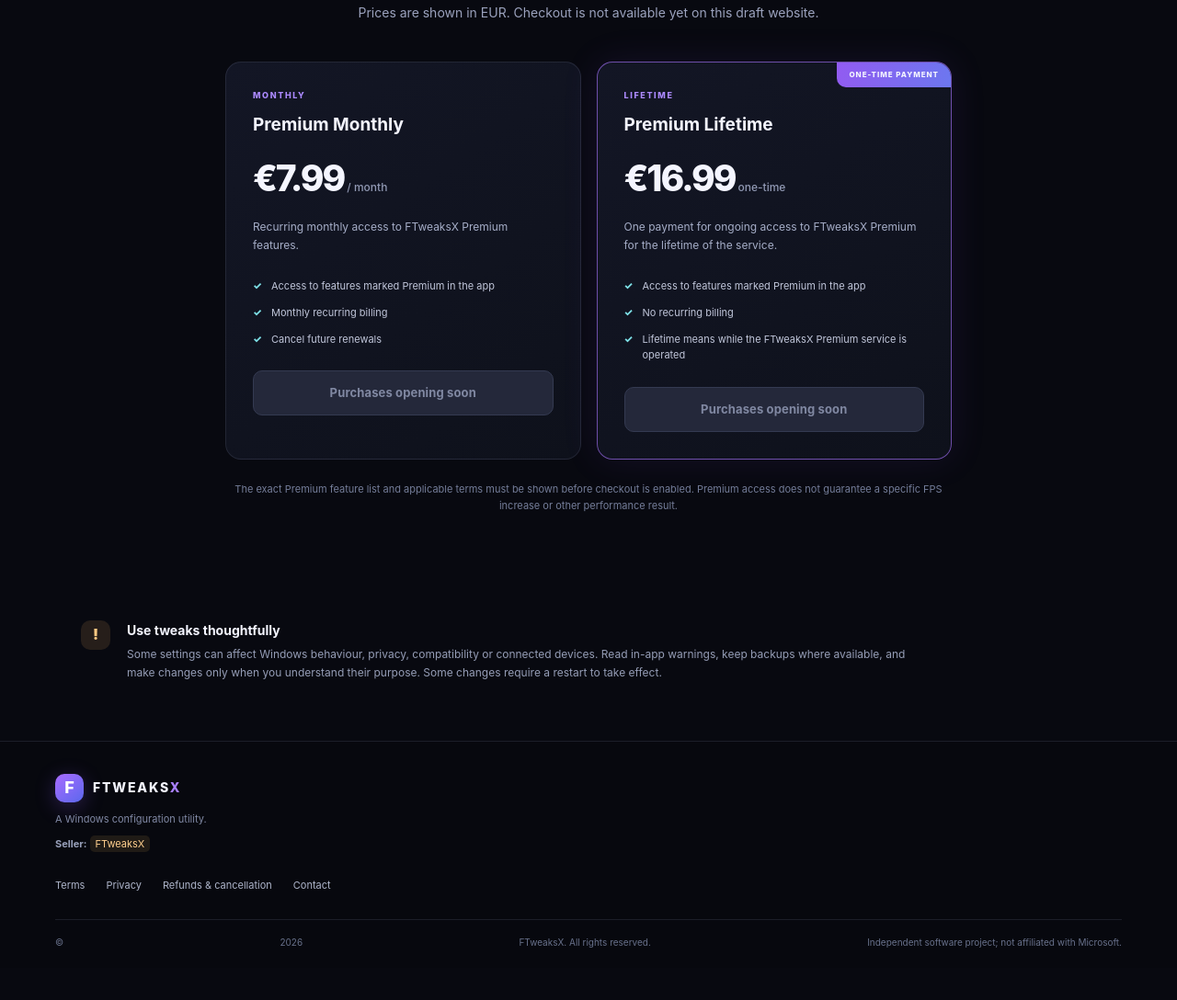
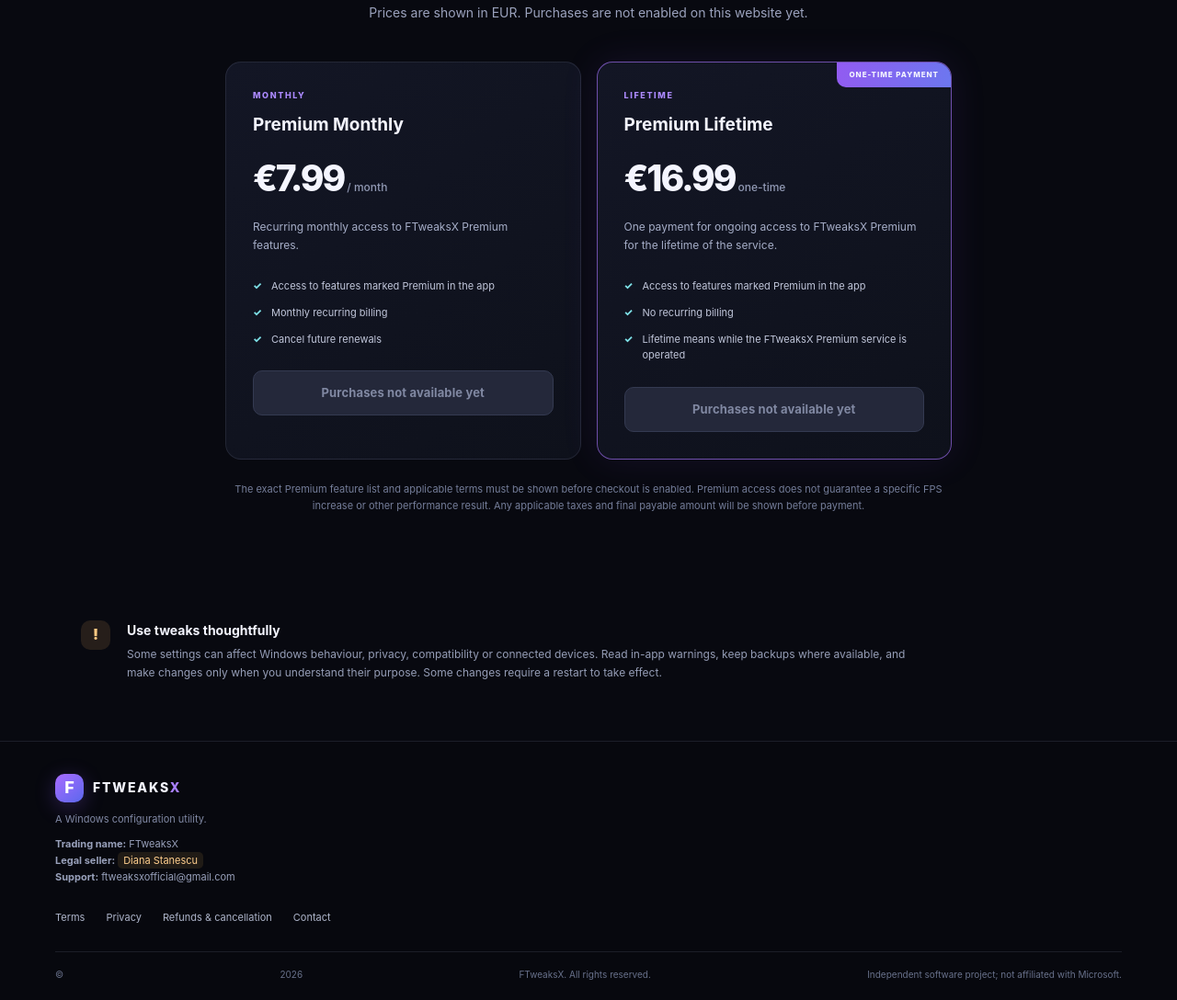
Before and after one commit to FTweaksX/ftweaksx-site, a plain HTML site: page index.html in a window 1280 px wide. Shown: the part 1574-2662 px from the top of the page at 92% size. Before the commit the page ends 2627 px from the top, so only its background shows below. Drawn offline with Linux system fonts and the light colour scheme.

Commit message:
index.html

```diff
--- a/index.html
+++ b/index.html
@@ -9,15 +9,11 @@
   <link rel="stylesheet" href="styles.css">
 </head>
 <body>
-
 <header class="site-header">
   <a class="brand" href="index.html" aria-label="FTweaksX home"><span class="brand-mark">F</span><span>FTWEAKS<span class="brand-x">X</span></span></a>
-    <nav aria-label="Main navigation">
-      <a href="#features">Features</a><a href="#plans">Plans</a><a href="contact.html">Support</a>
-    </nav>
-    <a class="header-cta" href="#plans">Explore plans <span>↗</span></a>
+  <nav aria-label="Main navigation"><a href="index.html#features">Features</a><a href="index.html#plans">Plans</a><a href="contact.html">Support</a></nav>
+  <a class="header-cta" href="index.html#plans">Explore plans <span>↗</span></a>
 </header>
-
 <main>
   <section class="hero wrap">
     <div class="hero-copy">
@@ -31,48 +27,41 @@
       <div class="glow"></div>
       <div class="mock-window">
         <div class="mock-top"><div class="mock-brand"><i>F</i> FTWEAKSX</div><div class="mock-controls"><b></b><b></b><b></b></div></div>
-          <div class="mock-body">
-            <aside class="mock-side"><div class="mock-side-active"></div><i></i><i></i><i></i><i></i><i></i></aside>
-            <div class="mock-content"><div class="mock-kicker">DASHBOARD</div><div class="mock-title">Welcome back.</div><div class="mock-metrics"><div><small>ACTIVE TWEAKS</small><strong>—</strong></div><div><small>YOUR PLAN</small><strong>Free</strong></div></div><div class="mock-label">QUICK ACCESS</div><div class="mock-lines"><span></span><span></span><span></span></div><div class="mock-bottom"><span>FTweaksX</span><span>Windows utility</span></div></div>
+        <div class="mock-body"><aside class="mock-side"><div class="mock-side-active"></div><i></i><i></i><i></i><i></i><i></i></aside><div class="mock-content"><div class="mock-kicker">DASHBOARD</div><div class="mock-title">Welcome back.</div><div class="mock-metrics"><div><small>ACTIVE TWEAKS</small><strong>—</strong></div><div><small>YOUR PLAN</small><strong>Free</strong></div></div><div class="mock-label">QUICK ACCESS</div><div class="mock-lines"><span></span><span></span><span></span></div><div class="mock-bottom"><span>FTweaksX</span><span>Windows utility</span></div></div></div>
       </div>
-        </div>
-        <div class="float-chip chip-one"><span class="chip-dot violet"></span> Organized settings</div>
-        <div class="float-chip chip-two"><span class="chip-dot cyan"></span> Your preferences</div>
+      <div class="float-chip chip-one"><span class="chip-dot violet"></span> Organized settings</div><div class="float-chip chip-two"><span class="chip-dot cyan"></span> Your preferences</div>
     </div>
   </section>
-
-    <section class="feature-section" id="features">
-      <div class="wrap">
+  <section class="feature-section" id="features"><div class="wrap">
     <div class="section-heading"><div class="eyebrow">BUILT FOR CONTROL</div><h2>Your Windows setup.<br><span class="muted-gradient">One place to manage it.</span></h2><p>FTweaksX is designed to make supported Windows configuration options easier to find and manage.</p></div>
     <div class="feature-grid">
       <article class="feature-card"><div class="feature-icon violet-icon">⌕</div><h3>Organized tweak library</h3><p>Browse settings grouped into categories instead of searching through scattered menus.</p></article>
-          <article class="feature-card"><div class="feature-icon cyan-icon">☆</div><h3>Search & favourites</h3><p>Find settings with category search and save frequently used tweaks to your favourites.</p></article>
+      <article class="feature-card"><div class="feature-icon cyan-icon">☆</div><h3>Search &amp; favourites</h3><p>Find settings with category search and save frequently used tweaks to your favourites.</p></article>
       <article class="feature-card"><div class="feature-icon blue-icon">▦</div><h3>System dashboard</h3><p>See selected system information and a summary of the tweaks you have enabled.</p></article>
       <article class="feature-card"><div class="feature-icon pink-icon">↶</div><h3>Change management</h3><p>For supported tweaks, FTweaksX can save original values and offer a restore option.</p></article>
     </div>
     <p class="fine-print">FTweaksX does not guarantee a performance increase from every setting. Results depend on the PC, Windows version, drivers and workload. Review each tweak's description and risk notice before applying it.</p>
+  </div></section>
+  <section class="plans-section" id="plans"><div class="wrap">
+    <div class="section-heading centered"><div class="eyebrow">PLANS</div><h2>Choose your <span class="gradient-text">FTweaksX plan.</span></h2><p>Prices are shown in EUR. Purchases are not enabled on this website yet.</p></div>
+    <div class="plans-grid">
+      <article class="plan-card"><div class="plan-label">MONTHLY</div><h3>Premium Monthly</h3><div class="price">€7.99<span> / month</span></div><p class="plan-desc">Recurring monthly access to FTweaksX Premium features.</p><ul><li>Access to features marked Premium in the app</li><li>Monthly recurring billing</li><li>Cancel future renewals</li></ul><span class="button disabled" aria-disabled="true">Purchases not available yet</span></article>
+      <article class="plan-card featured"><div class="popular-tag">ONE-TIME PAYMENT</div><div class="plan-label">LIFETIME</div><h3>Premium Lifetime</h3><div class="price">€16.99<span> one-time</span></div><p class="plan-desc">One payment for ongoing access to FTweaksX Premium for the lifetime of the service.</p><ul><li>Access to features marked Premium in the app</li><li>No recurring billing</li><li>Lifetime means while the FTweaksX Premium service is operated</li></ul><span class="button disabled" aria-disabled="true">Purchases not available yet</span></article>
     </div>
-    </section>
-
-    <section class="plans-section" id="plans">
-      <div class="wrap">
-        <div class="section-heading centered"><div class="eyebrow">PLANS</div><h2>Choose your <span class="gradient-text">FTweaksX plan.</span></h2><p>Prices are shown in EUR. Checkout is not available yet on this draft website.</p></div>
-        <div class="plans-grid">
-          <article class="plan-card"><div class="plan-label">MONTHLY</div><h3>Premium Monthly</h3><div class="price">€7.99<span> / month</span></div><p class="plan-desc">Recurring monthly access to FTweaksX Premium features.</p><ul><li>Access to features marked Premium in the app</li><li>Monthly recurring billing</li><li>Cancel future renewals</li></ul><span class="button disabled" aria-disabled="true">Purchases opening soon</span></article>
-          <article class="plan-card featured"><div class="popular-tag">ONE-TIME PAYMENT</div><div class="plan-label">LIFETIME</div><h3>Premium Lifetime</h3><div class="price">€16.99<span> one-time</span></div><p class="plan-desc">One payment for ongoing access to FTweaksX Premium for the lifetime of the service.</p><ul><li>Access to features marked Premium in the app</li><li>No recurring billing</li><li>Lifetime means while the FTweaksX Premium service is operated</li></ul><span class="button disabled" aria-disabled="true">Purchases opening soon</span></article>
-        </div>
-        <p class="plan-disclaimer">The exact Premium feature list and applicable terms must be shown before checkout is enabled. Premium access does not guarantee a specific FPS increase or other performance result.</p>
-      </div>
-    </section>
-
+    <p class="plan-disclaimer">The exact Premium feature list and applicable terms must be shown before checkout is enabled. Premium access does not guarantee a specific FPS increase or other performance result. Any applicable taxes and final payable amount will be shown before payment.</p>
+  </div></section>
   <section class="notice-section wrap"><div class="notice-icon">!</div><div><h3>Use tweaks thoughtfully</h3><p>Some settings can affect Windows behaviour, privacy, compatibility or connected devices. Read in-app warnings, keep backups where available, and make changes only when you understand their purpose. Some changes require a restart to take effect.</p></div></section>
 </main>
-
 <footer class="site-footer">
-    <div class="footer-main"><a class="brand" href="index.html"><span class="brand-mark">F</span><span>FTWEAKS<span class="brand-x">X</span></span></a><p>A Windows configuration utility.</p><div class="footer-entity"><strong>Seller:</strong> <span class="todo">FTweaksX</span></div></div>
-    <div class="footer-links"><a href="terms.html">Terms</a><a href="privacy.html">Privacy</a><a href="refunds.html">Refunds & cancellation</a><a href="contact.html">Contact</a></div>
+  <div class="footer-main">
+    <a class="brand" href="index.html"><span class="brand-mark">F</span><span>FTWEAKS<span class="brand-x">X</span></span></a>
+    <p>A Windows configuration utility.</p>
+    <div class="footer-entity"><strong>Trading name:</strong> FTweaksX</div>
+    <div class="footer-entity"><strong>Legal seller:</strong> <span class="todo">Diana Stanescu</span></div>
+    <div class="footer-entity"><strong>Support:</strong> <a class="inline" href="mailto:ftweaksxofficial@gmail.com">ftweaksxofficial@gmail.com</a></div>
+  </div>
+  <div class="footer-links"><a href="terms.html">Terms</a><a href="privacy.html">Privacy</a><a href="refunds.html">Refunds &amp; cancellation</a><a href="contact.html">Contact</a></div>
   <div class="footer-bottom">© <span id="year">2026</span> FTweaksX. All rights reserved. <span>Independent software project; not affiliated with Microsoft.</span></div>
 </footer>
 <script>document.getElementById('year').textContent = new Date().getFullYear();</script>
-</body>
-</html>
+</body></html>
```
Lines whose indentation alone changed are shown as unchanged.
